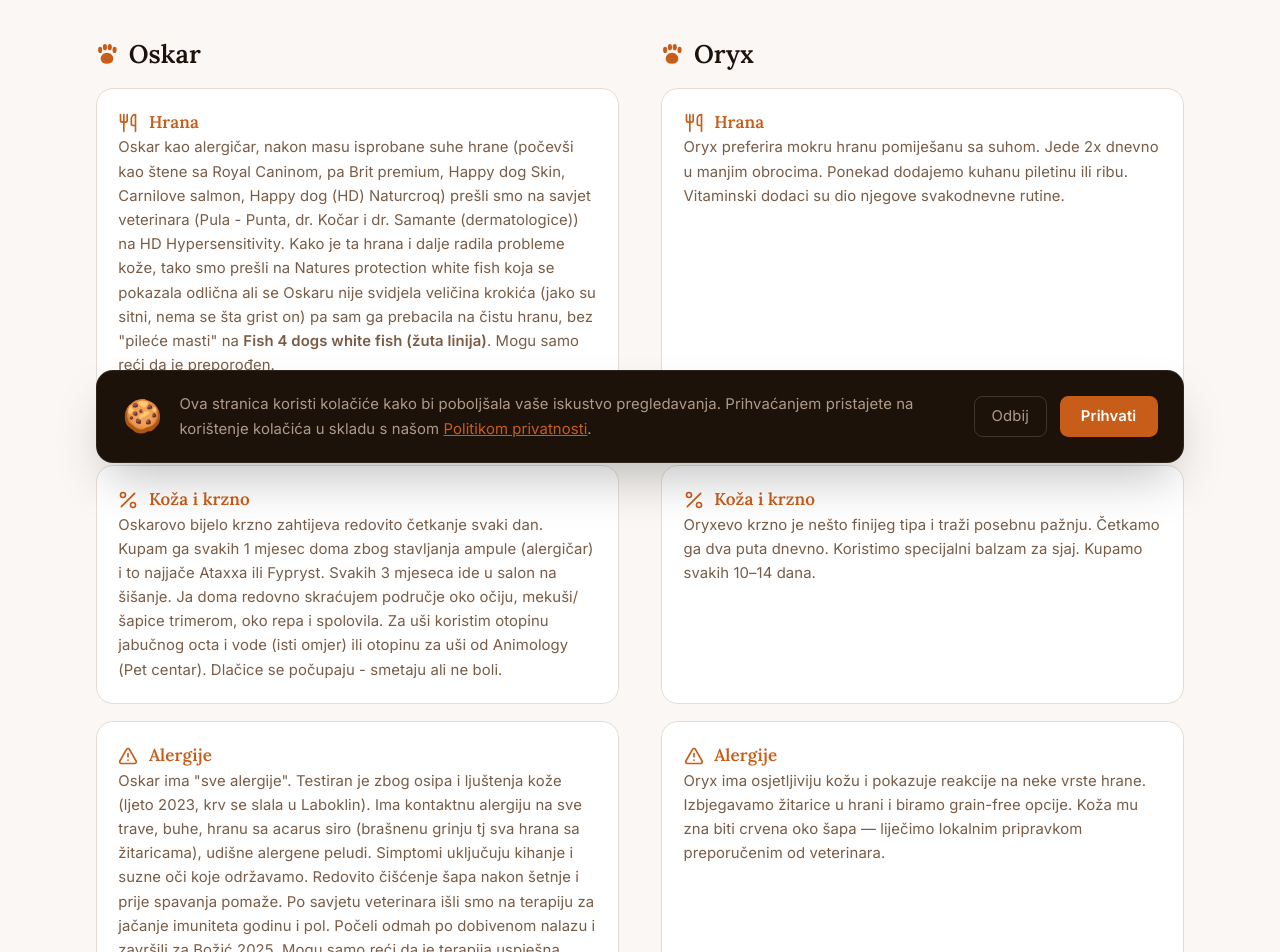
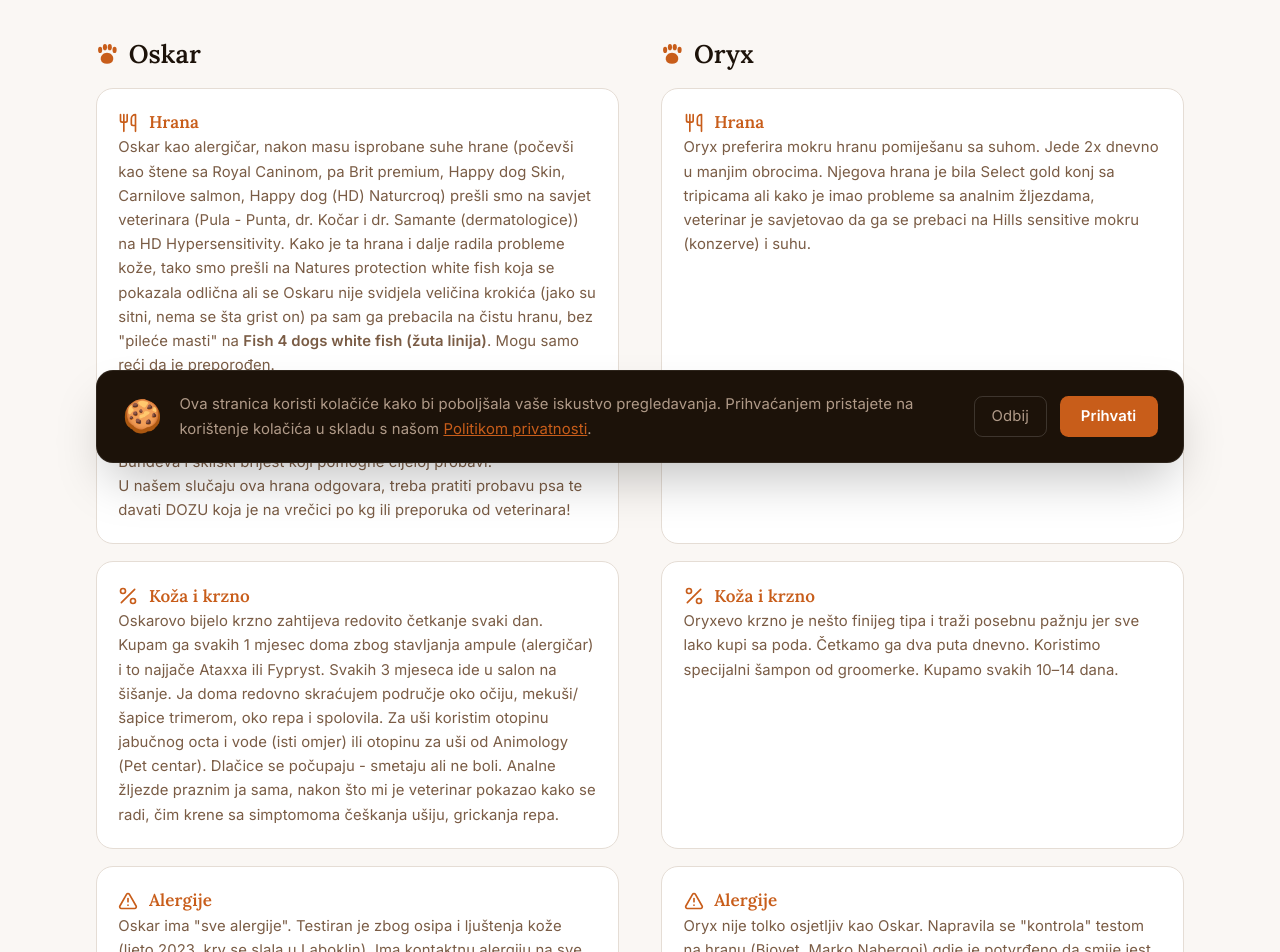
Before and after one commit to anamsveric/kucni-ljubimci, a React (Vite) app: page /zdravlje in a window 1280 px wide. Shown: the part 320-1272 px from the top of the page. Built offline with nearby package versions, Linux system fonts and the light colour scheme.

Commit message:
update oryx zdravlje

```diff
--- a/src/pages/Health.jsx
+++ b/src/pages/Health.jsx
@@ -53,7 +53,7 @@ function Card({ icon, title, children }) {
         {icon}
         {title}
       </h3>
-      <div className="text-sm leading-relaxed space-y-3" style={{ color: 'var(--text)' }}>
+      <div className="text-sm leading-relaxed" style={{ color: 'var(--text)' }}>
         {children}
       </div>
     </div>
@@ -106,13 +106,16 @@ export default function Health() {
             HD Hypersensitivity. Kako je ta hrana i dalje radila probleme kože, tako smo prešli na Natures protection white fish koja se pokazala
             odlična ali se Oskaru nije svidjela veličina krokića (jako su sitni, nema se šta grist on) pa sam ga prebacila na čistu hranu,
             bez "pileće masti" na <b>Fish 4 dogs white fish (žuta linija)</b>. Mogu samo reći da je preporođen.
+           <p>Također svakodnevno koristim dodatke hrani: losos ulje, povremeno kim ulje te maslinovo ulje koje je specifično za dozirat i samu konzumaciu.
+            Uz to za analne žljezde dajem ili psilium ili prah Bundeva i skliski brijest koji pomogne cijeloj probavi.
+           </p>
             <p>U našem slučaju ova hrana odgovara, treba pratiti probavu psa te davati DOZU koja je na vrečici po kg ili preporuka od veterinara! </p>
 
           </Card>
           <Card icon={<IconHrana />} title="Hrana">
             Oryx preferira mokru hranu pomiješanu sa suhom. Jede 2x dnevno u manjim
-            obrocima. Ponekad dodajemo kuhanu piletinu ili ribu. Vitaminski dodaci su
-            dio njegove svakodnevne rutine.
+            obrocima. Njegova hrana je bila Select gold konj sa tripicama ali kako je imao probleme sa analnim žljezdama, veterinar je savjetovao da ga se prebaci
+            na Hills sensitive mokru (konzerve) i suhu.
           </Card>
 
           {/* Koža i krzno */}
@@ -120,15 +123,16 @@ export default function Health() {
             Oskarovo bijelo krzno zahtijeva redovito četkanje svaki dan. Kupam ga svakih 1 mjesec doma zbog stavljanja ampule (alergičar) i to najjače
             Ataxxa ili Fypryst. Svakih 3 mjeseca ide u salon na šišanje. Ja doma redovno skraćujem područje oko očiju, mekuši/šapice trimerom, oko repa i spolovila.
             Za uši koristim otopinu jabučnog octa i vode (isti omjer) ili otopinu za uši od Animology (Pet centar). Dlačice se počupaju - smetaju ali ne boli.
+            Analne žljezde praznim ja sama, nakon što mi je veterinar pokazao kako se radi, čim krene sa simptomoma češkanja ušiju, grickanja repa.
           </Card>
           <Card icon={<IconKoza />} title="Koža i krzno">
-            Oryxevo krzno je nešto finijeg tipa i traži posebnu pažnju. Četkamo ga dva
-            puta dnevno. Koristimo specijalni balzam za sjaj. Kupamo svakih 10–14 dana.
+            Oryxevo krzno je nešto finijeg tipa i traži posebnu pažnju jer sve lako kupi sa poda. Četkamo ga dva
+            puta dnevno. Koristimo specijalni šampon od groomerke. Kupamo svakih 10–14 dana.
           </Card>
 
           {/* Alergije */}
           <Card icon={<IconAlergije />} title="Alergije">
-            <p>Oskar ima "sve alergije". Testiran je zbog osipa i ljuštenja kože (ljeto 2023, krv se slala u Laboklin). Ima kontaktnu alergiju na sve trave,
+            <p style={{ marginBottom: '12px' }}>Oskar ima "sve alergije". Testiran je zbog osipa i ljuštenja kože (ljeto 2023, krv se slala u Laboklin). Ima kontaktnu alergiju na sve trave,
             buhe, hranu sa acarus siro (brašnenu grinju tj sva hrana sa žitaricama), udišne alergene peludi. Simptomi uključuju kihanje i suzne oči koje održavamo.
             Redovito čišćenje šapa nakon šetnje i prije spavanja pomaže. Po savjetu veterinara išli smo na terapiju za jačanje imuniteta godinu i pol. Počeli odmah
             po dobivenom nalazu i završili za Božić 2025. Mogu samo reći da je terapija uspješna, koža mu je stabilizirana, pogotovo jer je i hrana jako utjecala.</p>
@@ -140,9 +144,8 @@ export default function Health() {
             </p>
           </Card>
           <Card icon={<IconAlergije />} title="Alergije">
-            Oryx ima osjetljiviju kožu i pokazuje reakcije na neke vrste hrane.
-            Izbjegavamo žitarice u hrani i biramo grain-free opcije. Koža mu zna biti
-            crvena oko šapa — liječimo lokalnim pripravkom preporučenim od veterinara.
+            Oryx nije tolko osjetljiv kao Oskar. Napravila se "kontrola" testom na hranu (Biovet, Marko Nabergoj) gdje je potvrđeno da smije jest samo konja što je
+            postojano već i jeo. Zbog analnih žljezda jede Hills.
           </Card>
 
         </div>
```
